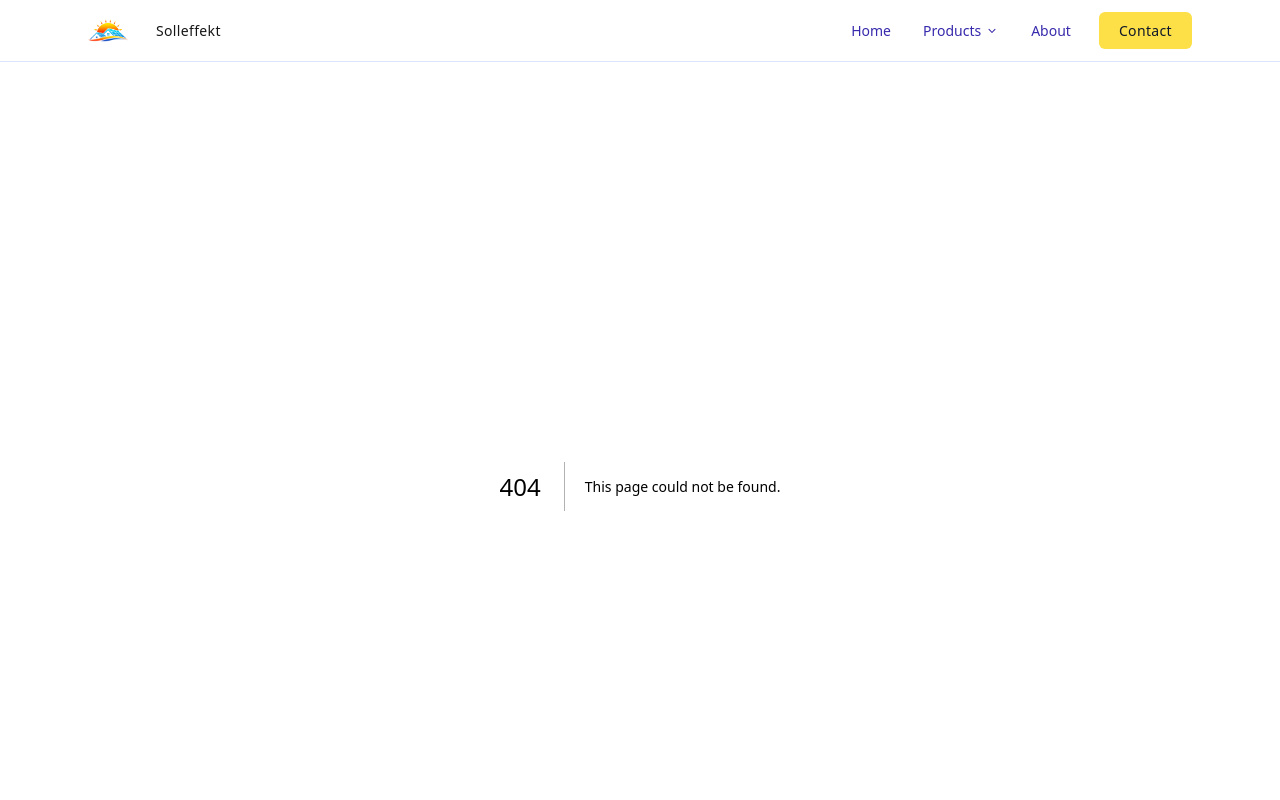
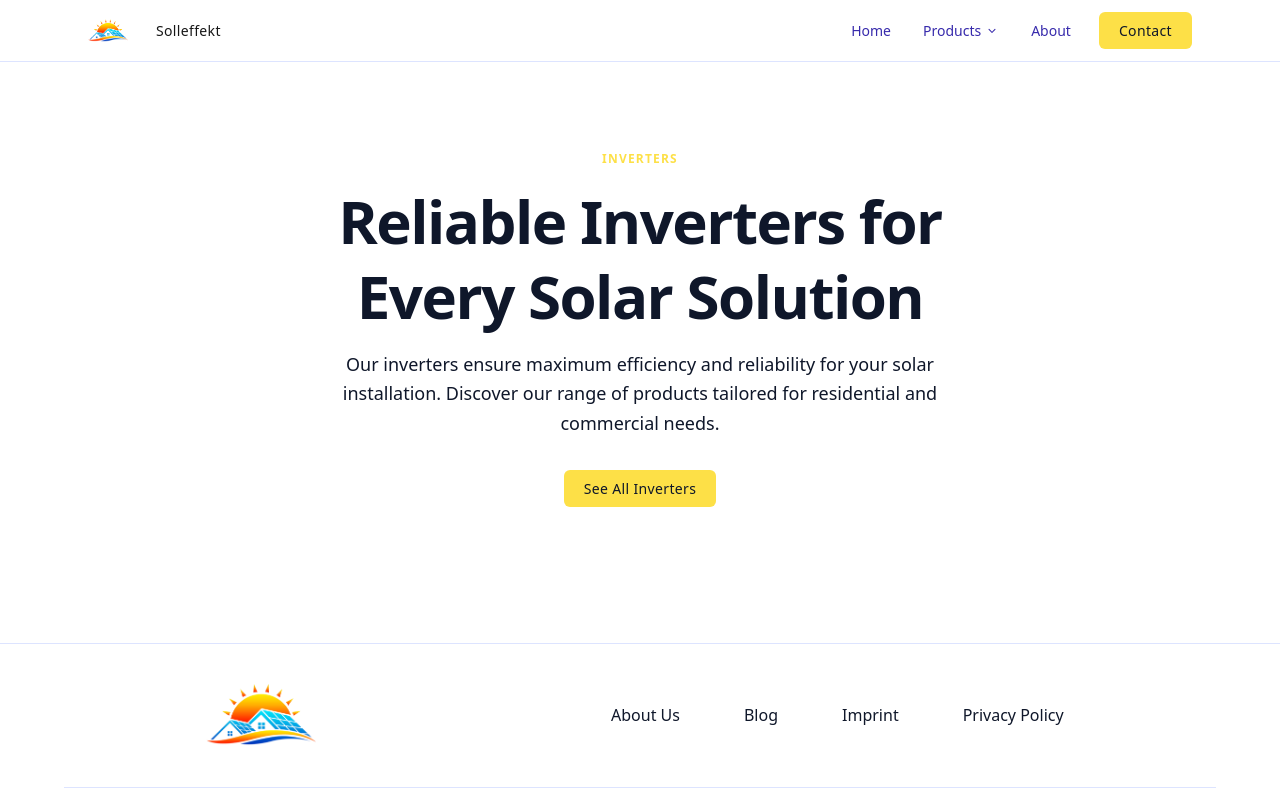
Before and after one commit to Zappp/solleffekt, a Next.js app: page /products/inverters in a window 1280 px wide. Before the commit this address had no page. Shown: the top 800 px of the page. Built offline with nearby package versions, Linux system fonts and the light colour scheme; a web font is replaced by a local one.

Commit message:
add SolutionsHeader component

```diff
--- /dev/null
+++ b/src/app/products/inverters/page.tsx
@@ -0,0 +1,13 @@
+import { SolutionsHeader } from 'app/components/sections/SolutionsHeader'
+
+export default function InvertersPage() {
+  return (
+    <SolutionsHeader
+      uptitle="Inverters"
+      title="Reliable Inverters for Every Solar Solution"
+      description="Our inverters ensure maximum efficiency and reliability for your solar installation. Discover our range of products tailored for residential and commercial needs."
+      buttonLabel="See All Inverters"
+      buttonHref="/products/inverters/list"
+    />
+  )
+}
--- /dev/null
+++ b/src/components/sections/SolutionsHeader.tsx
@@ -0,0 +1,28 @@
+import Link from 'next/link'
+
+interface SolutionsHeaderProps {
+  uptitle: string
+  title: string
+  description: string
+  buttonLabel: string
+  buttonHref: string
+}
+
+export function SolutionsHeader({
+  uptitle,
+  title,
+  description,
+  buttonLabel,
+  buttonHref,
+}: SolutionsHeaderProps) {
+  return (
+    <section className="flex flex-col items-center justify-center gap-4 py-16 text-center">
+      <div className="typography-overline uptitle-yellow">{uptitle}</div>
+      <h1 className="typography-h1 max-w-2xl">{title}</h1>
+      <p className="typography-body-large max-w-2xl">{description}</p>
+      <Link href={buttonHref} className="typography-button btn-yellow mt-4 inline-block rounded-md">
+        {buttonLabel}
+      </Link>
+    </section>
+  )
+}
```
